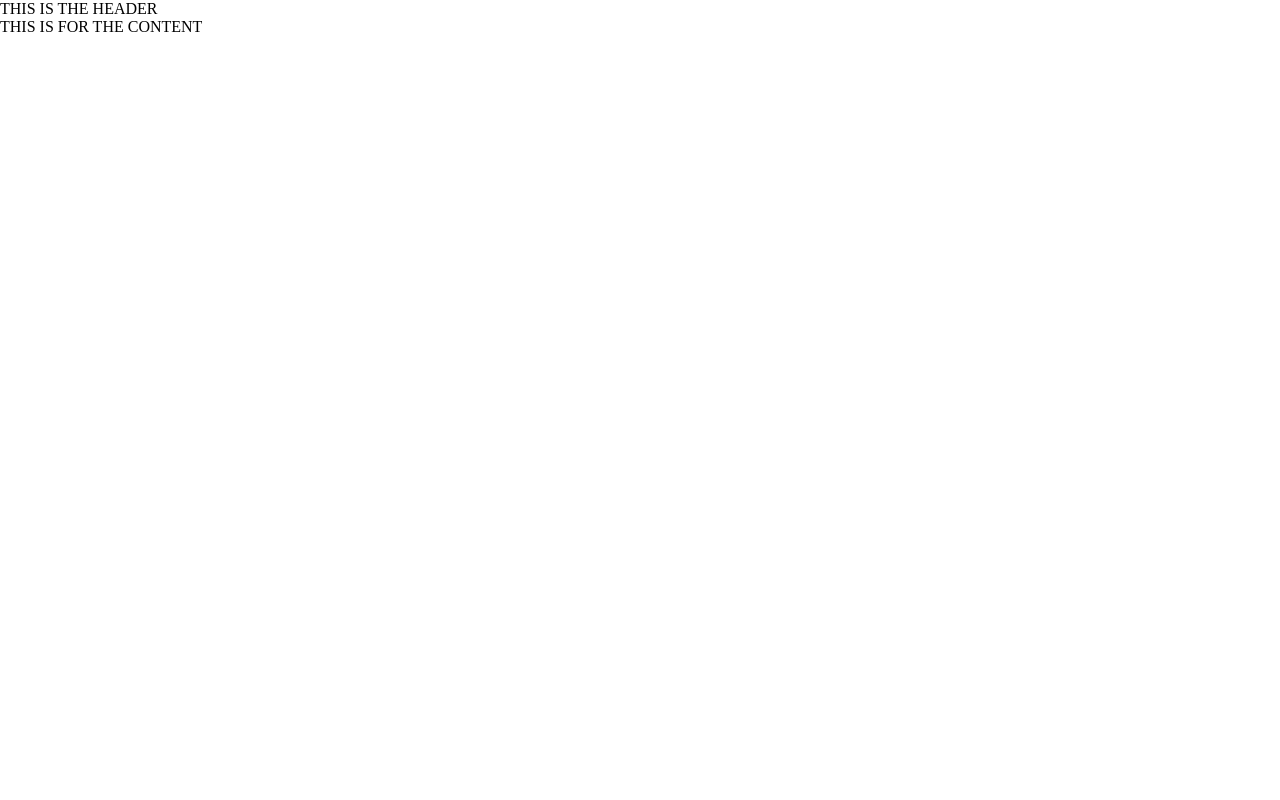
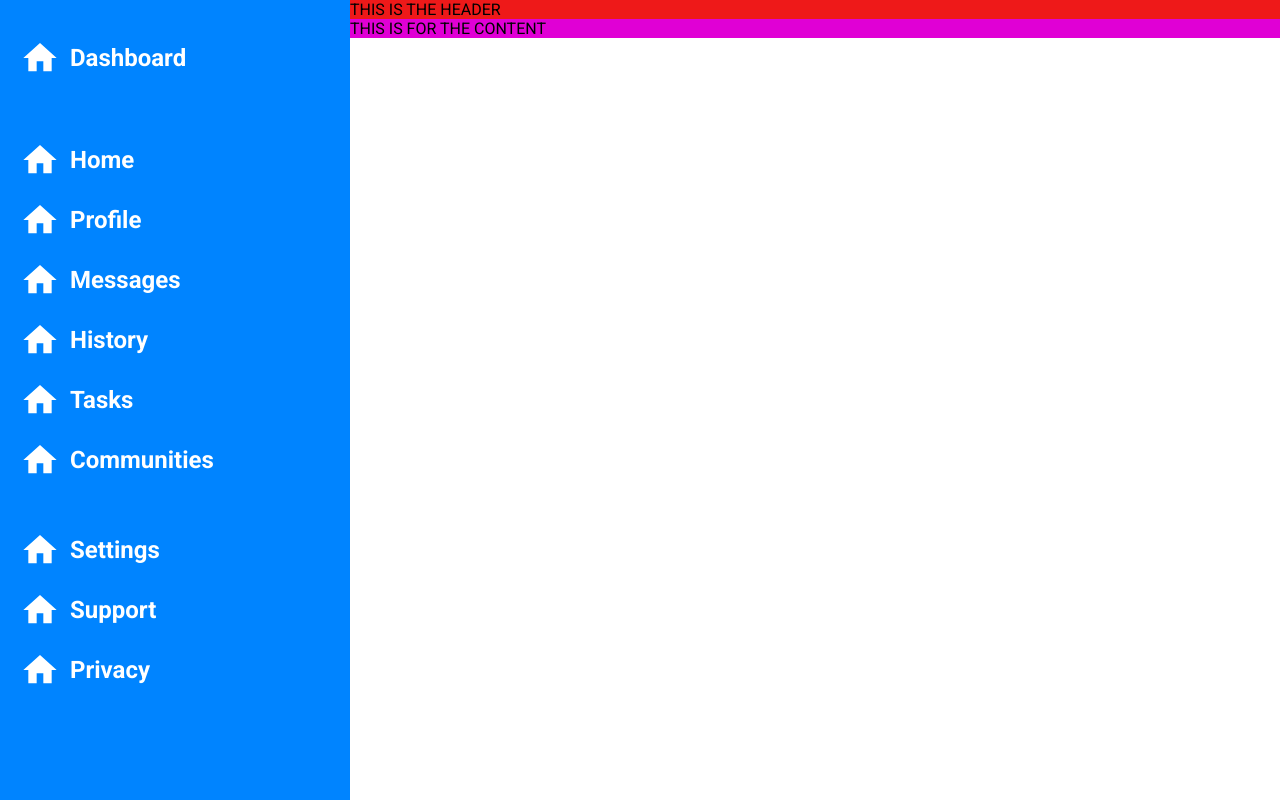
Before and after one commit to nyamashiro/admin-dashboard, a plain HTML site: page index.html in a window 1280 px wide. Shown: the top 800 px of the page. Drawn offline with Linux system fonts and the light colour scheme.

Commit message:
finish initial layout of sidebar

```diff
--- a/style.css
+++ b/style.css
@@ -2,4 +2,63 @@
   margin: 0;
   padding: 0;
   box-sizing: border-box;
+  font-family: Roboto;
 }
+
+.container {
+  display: grid;
+  grid-template-columns: 350px 1fr;
+}
+
+.header-container {
+  background-color: rgb(238, 25, 25);
+  grid-column: 2 / 3;
+}
+
+.sidebar-container {
+  display: grid;
+  grid-template-rows: 75px 1fr 2fr;
+  grid-column: 1 / 2;
+  grid-row: 1 / 5;
+  color: white;
+  padding: 20px;
+  background-color: rgb(0, 132, 255);
+  gap: 40px;
+  height: 100vh;
+  font-weight: bold;
+  font-size: 1.5rem;
+}
+
+.content-container {
+  background-color: rgb(224, 0, 213);
+  grid-column: 2 / 3;
+}
+
+.nav>img,
+.setting>img,
+.dashboard>img {
+  width: 40px;
+  fill: white;
+}
+
+.dashboard, .nav, .setting {
+  display: grid;
+  align-items: center;
+  grid-template-columns: 50px 150px;
+}
+
+.dashboard {
+  grid-template-columns: 50px 150px;
+}
+
+.navs {
+  display: grid;
+  grid-template-rows: repeat(6, 50px);
+  gap: 10px;
+}
+
+.settings {
+  display: grid;
+  grid-template-rows: repeat(3, 50px);
+  gap: 10px;
+}
```
